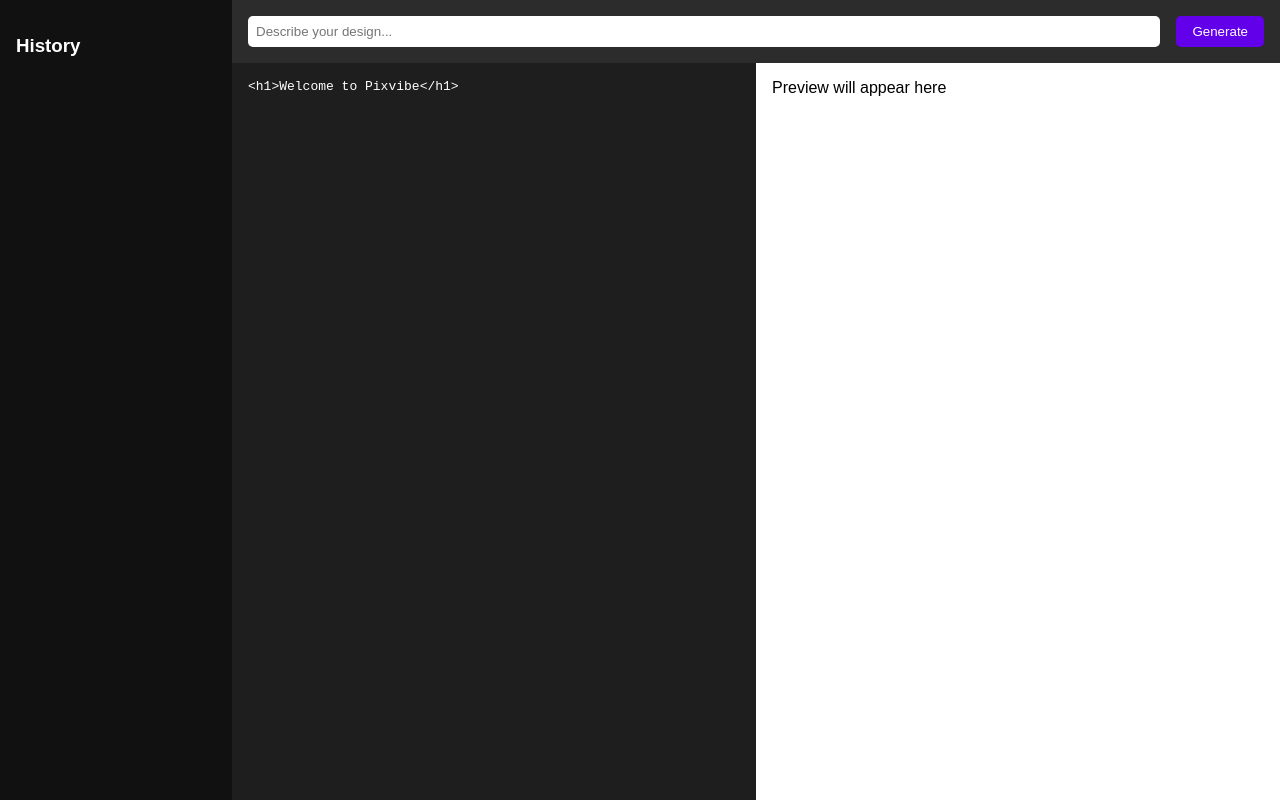
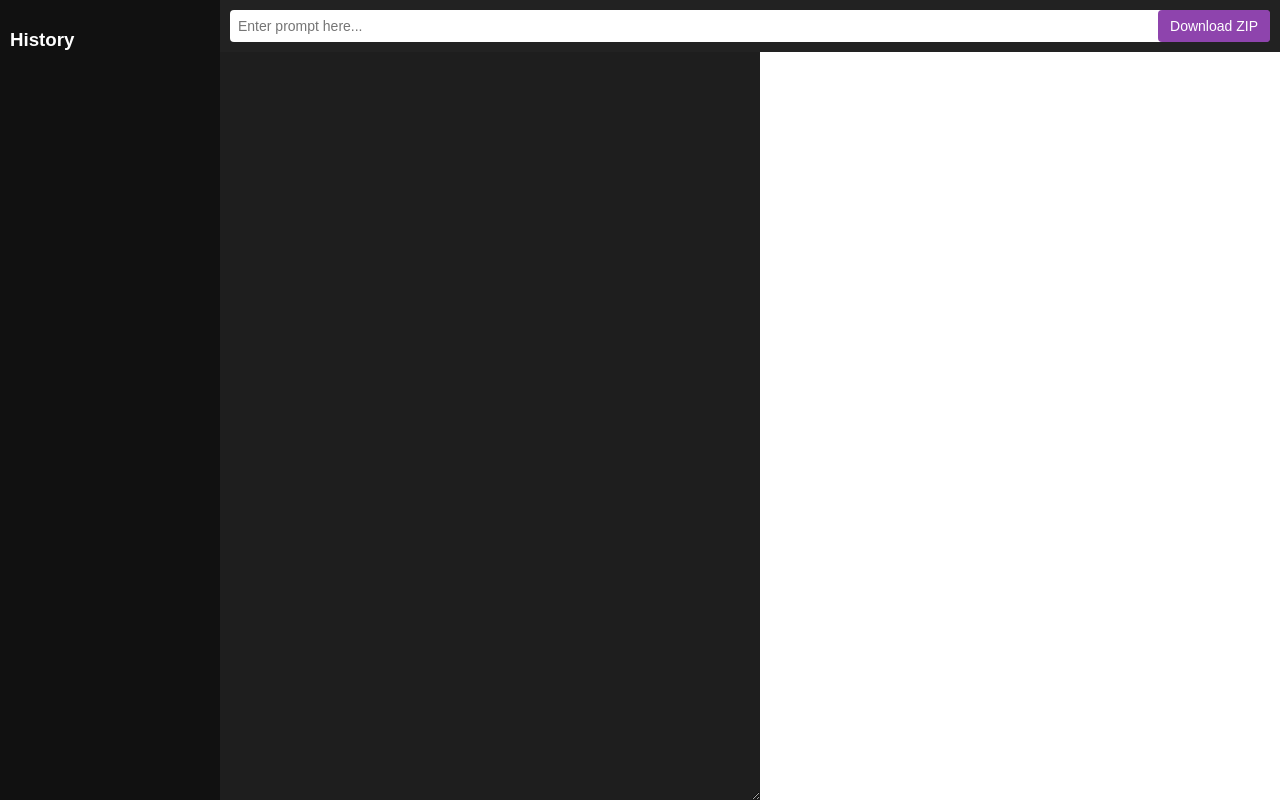
Before and after one commit to Navediqbal123/Pixvibe-code-editor-, a plain HTML site: page index.html in a window 1280 px wide. Drawn offline with nearby package versions, Linux system fonts and the light colour scheme.

Commit message:
Update index.html

```diff
--- a/index.html
+++ b/index.html
@@ -1,53 +1,128 @@
-<!DOCTYPE html>
-<html lang="en">
+
+<!DOCTYPE html><html>
 <head>
-  <meta charset="UTF-8" />
-  <meta name="viewport" content="width=device-width, initial-scale=1.0"/>
   <title>Pixvibe Editor</title>
   <style>
-    body { margin: 0; display: flex; font-family: sans-serif; height: 100vh; }
-    .sidebar { width: 200px; background: #111; color: white; padding: 1rem; overflow-y: auto; }
-    .main { flex: 1; display: flex; flex-direction: column; }
-    .editor { flex: 1; display: flex; background: #1e1e1e; }
-    .code { width: 50%; background: #1e1e1e; color: white; padding: 1rem; font-family: monospace; white-space: pre-wrap; }
-    .preview { width: 50%; background: white; padding: 1rem; overflow: auto; }
-    .prompt-bar { padding: 1rem; background: #2c2c2c; display: flex; }
-    .prompt-bar input { flex: 1; padding: 0.5rem; border: none; border-radius: 5px; margin-right: 1rem; }
-    .prompt-bar button { padding: 0.5rem 1rem; border: none; background: #6200ea; color: white; border-radius: 5px; cursor: pointer; }
+    body {
+      margin: 0;
+      font-family: Arial, sans-serif;
+      display: flex;
+      height: 100vh;
+      overflow: hidden;
+    }
+    .sidebar {
+      width: 200px;
+      background-color: #111;
+      color: white;
+      padding: 10px;
+      overflow-y: auto;
+    }
+    .editor {
+      flex: 1;
+      display: flex;
+      flex-direction: column;
+      background-color: #1e1e1e;
+      color: white;
+    }
+    .input-bar {
+      padding: 10px;
+      background-color: #222;
+      display: flex;
+    }
+    .input-bar input {
+      flex: 1;
+      padding: 8px;
+      font-size: 14px;
+      border-radius: 4px;
+      border: none;
+    }
+    .input-bar button {
+      margin-left: 10px;
+      padding: 8px 12px;
+      font-size: 14px;
+      border: none;
+      border-radius: 4px;
+      background-color: #8e44ad;
+      color: white;
+      cursor: pointer;
+    }
+    .main {
+      display: flex;
+      flex: 1;
+      overflow: hidden;
+    }
+    textarea {
+      width: 50%;
+      padding: 10px;
+      font-size: 14px;
+      border: none;
+      background-color: #1e1e1e;
+      color: white;
+    }
+    iframe {
+      width: 50%;
+      border: none;
+      background-color: white;
+    }
+    .download-btn {
+      position: absolute;
+      top: 10px;
+      right: 10px;
+      background-color: #27ae60;
+      color: white;
+      border: none;
+      padding: 6px 10px;
+      border-radius: 4px;
+      cursor: pointer;
+    }
   </style>
 </head>
 <body>
   <div class="sidebar">
     <h3>History</h3>
-    <ul id="historyList"></ul>
+    <ul id="history" style="list-style: none; padding: 0;"></ul>
   </div>
-  <div class="main">
-    <div class="prompt-bar">
-      <input type="text" id="promptInput" placeholder="Describe your design...">
+  <div class="editor">
+    <div class="input-bar">
+      <input id="prompt" type="text" placeholder="Enter prompt here...">
       <button onclick="generate()">Generate</button>
+      <button class="download-btn" onclick="downloadZip()">Download ZIP</button>
     </div>
-    <div class="editor">
-      <div class="code" id="codeArea">&lt;h1&gt;Welcome to Pixvibe&lt;/h1&gt;</div>
-      <div class="preview" id="previewArea">Preview will appear here</div>
+    <div class="main">
+      <textarea id="code" oninput="updatePreview()"></textarea>
+      <iframe id="preview"></iframe>
     </div>
-  </div>
-  <script>
+  </div>  <script>
+    const codeEl = document.getElementById("code");
+    const previewEl = document.getElementById("preview");
+    const historyEl = document.getElementById("history");
+    const promptEl = document.getElementById("prompt");
+
+    function updatePreview() {
+      const html = codeEl.value;
+      previewEl.srcdoc = html;
+    }
+
     function generate() {
-      const prompt = document.getElementById("promptInput").value;
-      const historyList = document.getElementById("historyList");
-      const codeArea = document.getElementById("codeArea");
-      const previewArea = document.getElementById("previewArea");
-
-      if (!prompt.trim()) return;
-
+      const prompt = promptEl.value;
+      if (!prompt) return;
+      const html = `<h1>${prompt}</h1>`;
+      codeEl.value = html;
+      updatePreview();
       const li = document.createElement("li");
       li.textContent = prompt;
-      historyList.appendChild(li);
+      historyEl.appendChild(li);
+    }
 
-      const generatedHTML = "<h1>" + prompt + "</h1>";
-      codeArea.textContent = generatedHTML;
-      previewArea.innerHTML = generatedHTML;
+    function downloadZip() {
+      const zip = new JSZip();
+      zip.file("index.html", codeEl.value);
+      zip.generateAsync({ type: "blob" }).then(content => {
+        const a = document.createElement("a");
+        a.href = URL.createObjectURL(content);
+        a.download = "PixvibeEditor.zip";
+        a.click();
+      });
     }
-  </script>
-</body>
+  </script>  <script src="https://cdnjs.cloudflare.com/ajax/libs/jszip/3.7.1/jszip.min.js"></script></body>
 </html>
```
